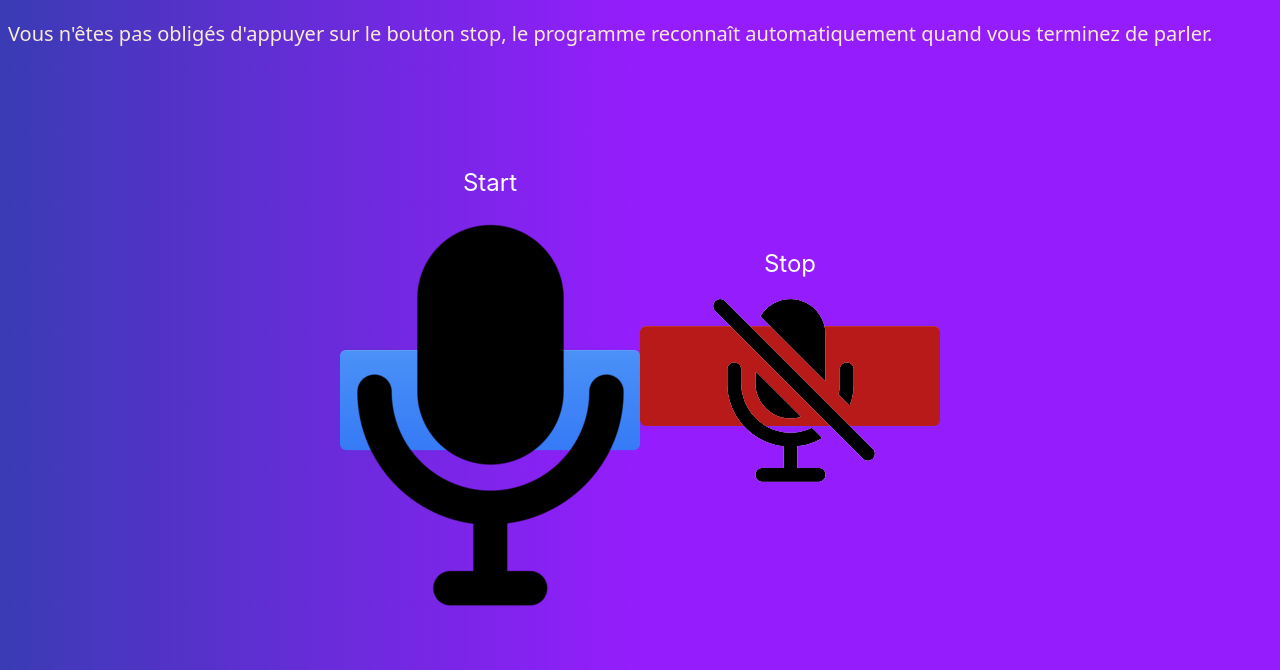
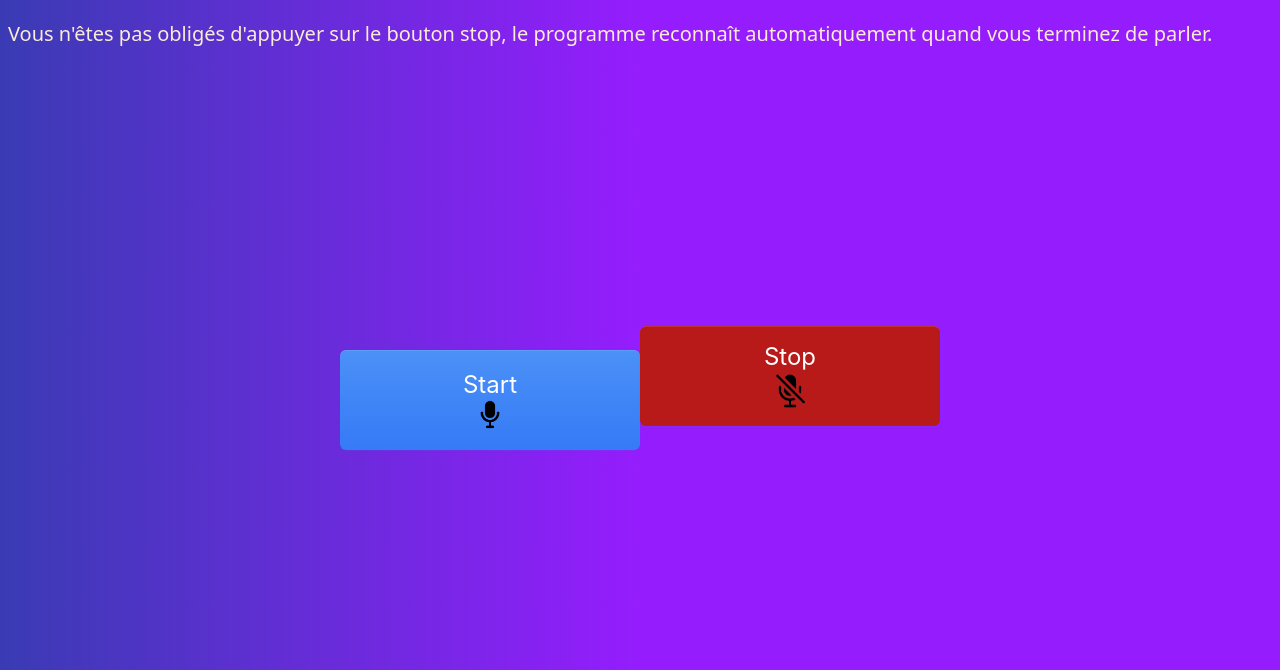
Before and after one commit to naheri/machine-learning-website, a Flask app: template applications/templates/record.html in a window 1280 px wide. Shown: the top 670 px of the page. Run offline with Flask 2, Linux system fonts and the light colour scheme; the template is opened without the code that fills it, so the values that code supplies are empty.

```diff
--- a/applications/app.py
+++ b/applications/app.py
@@ -8,6 +8,7 @@ from tensorflow.keras.models import load_model
 import deepl
 import cv2
 import os
+import easygui
 
 # rendre zip utilisable dans le template
 from jinja2 import Environment,PackageLoader,select_autoescape
--- a/applications/static/css/response_style.css
+++ b/applications/static/css/response_style.css
@@ -113,7 +113,7 @@ a:visited{
 #stop-button{
   background:rgb(184, 25, 25)
 }
-.stop-mic{
+.image-mic{
   width: 40px;
 }
 textarea{
--- a/applications/templates/index.html
+++ b/applications/templates/index.html
@@ -67,7 +67,7 @@
     <div class="try">
       <form action="/get_gender_start" method="post">
         <p>Faites "deviner" à un algorithme de détection de genre votre sexe :</p>
-        <input type="submit" value="Ouvrir la caméra/commencer" class="button">
+        <input type="submit" value="Ouvrir la caméra/commencer" onclick="alertBox()" class="button">
       </form>
       <form action="/get_gender_stop" method="post">
         <input type="submit" value="stop/fermer caméra" class="stop-btn">
@@ -271,6 +271,10 @@ function plantedSound(){
 	var snd = new Audio("../static/sounds/TOONTwang_Plantedcartoon.mp3")
 	snd.play()
 }
+// affiche une alerte sous quand on clique sur le bouton
+function alertBox() {
+  alert("Votre webcam est en train de s'allumer', veuillez patienter...");
+}
 </script>
 </body>
 
--- a/applications/templates/record.html
+++ b/applications/templates/record.html
@@ -11,8 +11,8 @@
   <body>
 
     <div class="buttons">
-      <button id="start-button" onclick="startRecording()" class="mic-button">Start<img src="../static/images/mic-icon.png" alt="image-micro-ouvert"></button>
-      <button id="stop-button" onclick="stopRecording()" class="mic-button bounce">Stop<img src="../static/images/hashed-mic.png" alt="image-micro-fermé"></button>
+      <button id="start-button" onclick="startRecording()" class="mic-button">Start<img src="../static/images/mic-icon.png" class="image-mic" alt="image-micro-ouvert"></button>
+      <button id="stop-button" onclick="stopRecording()" class="mic-button bounce">Stop<img src="../static/images/hashed-mic.png" class="image-mic" alt="image-micro-fermé"></button>
     </div>
     <p>Vous n'êtes pas obligés d'appuyer sur le bouton stop, le programme reconnaît automatiquement quand vous terminez de parler.</p>
 
```
Also changed, not shown: 1 other file.
